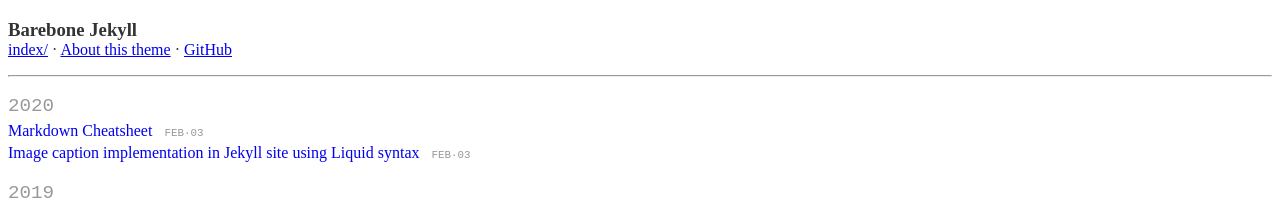
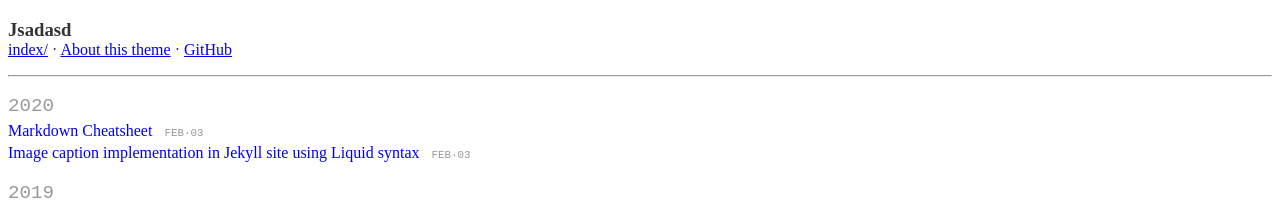
Before and after one commit to csariyildiz/firmly_jekyll, a Jekyll site: the page built from index.html, in a window 1280 px wide. Shown: the top 209 px of the page. Built offline with Jekyll 4.4.1, drawn with Linux system fonts in a browser that asks for light colours.

Commit message:
Update _config.yml

```diff
--- a/_config.yml
+++ b/_config.yml
@@ -1,7 +1,7 @@
-title                   : "Barebone Jekyll"
+title                   : "Jsadasd"
 author                  : "YourName"
 email                   : your_email@example.com
-description             : "Heiswayi Nrird's Barebone Jekyll theme"
+description             : "Jekyll Barebone Jekyll theme"
 twitter_username        : your_twitter_username
 github_username         : hn-barebone
 
@@ -13,7 +13,7 @@ destination             : ./_site
 permalink               : /:title
 markdown                : kramdown
 highlighter             : rouge
-timezone                : Asia/Kuala_Lumpur
+timezone                : Asia/Istanbul
 
 include:
   - _redirects
```
